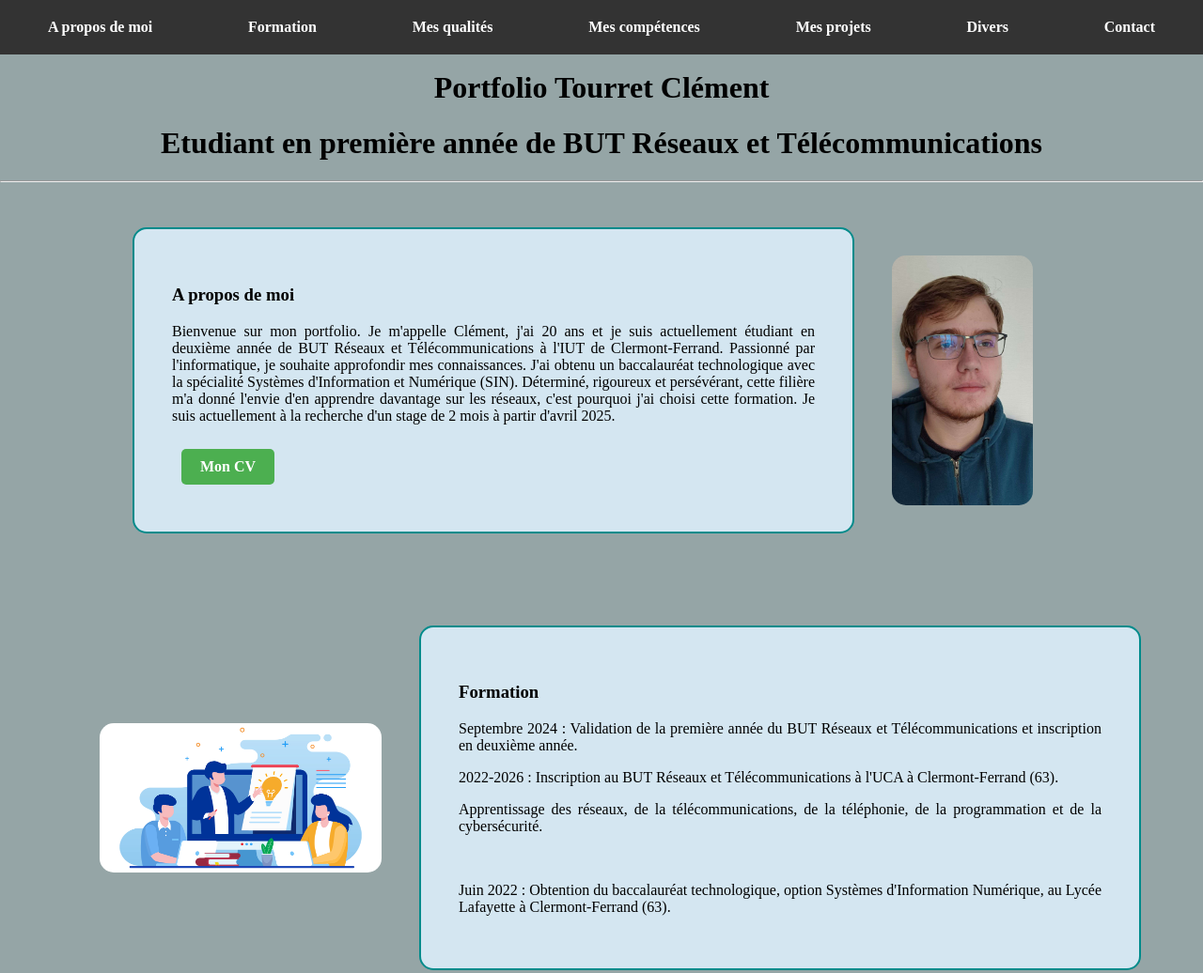
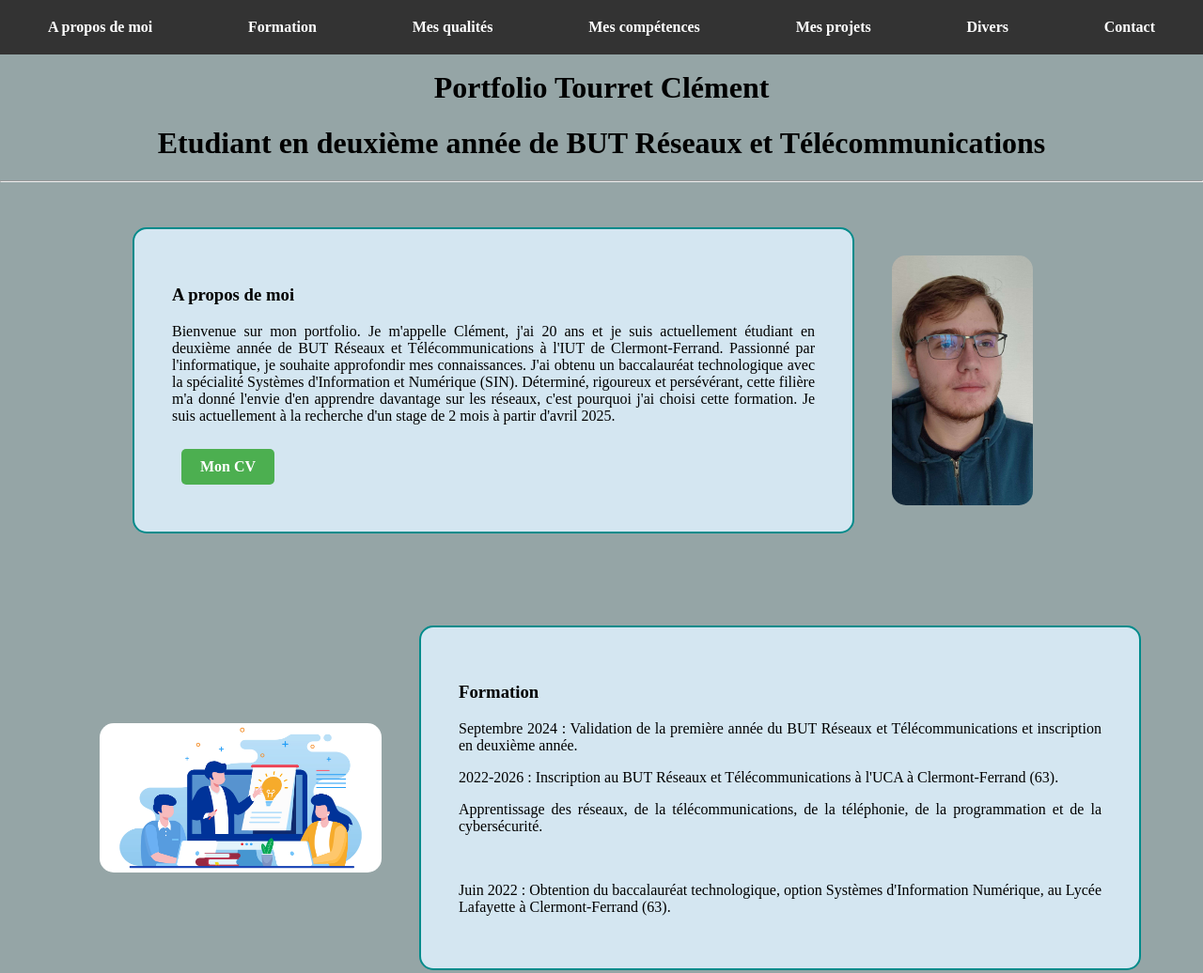
Before and after one commit to TourretClement/TourretClement.github.io, a plain HTML site: page index.html in a window 1280 px wide. Shown: the top 1036 px of the page at 94% size. Drawn offline with Linux system fonts and the light colour scheme.

Commit message:
Update index.html

```diff
--- a/index.html
+++ b/index.html
@@ -20,7 +20,7 @@
     <br>
     <br>
     <h1 id="a-propos">Portfolio Tourret Clément</h1>
-    <h1>Etudiant en première année de BUT Réseaux et Télécommunications</h1>
+    <h1>Etudiant en deuxième année de BUT Réseaux et Télécommunications</h1>
     <hr>
     <div class="main1">
         <div class="box1">
```
